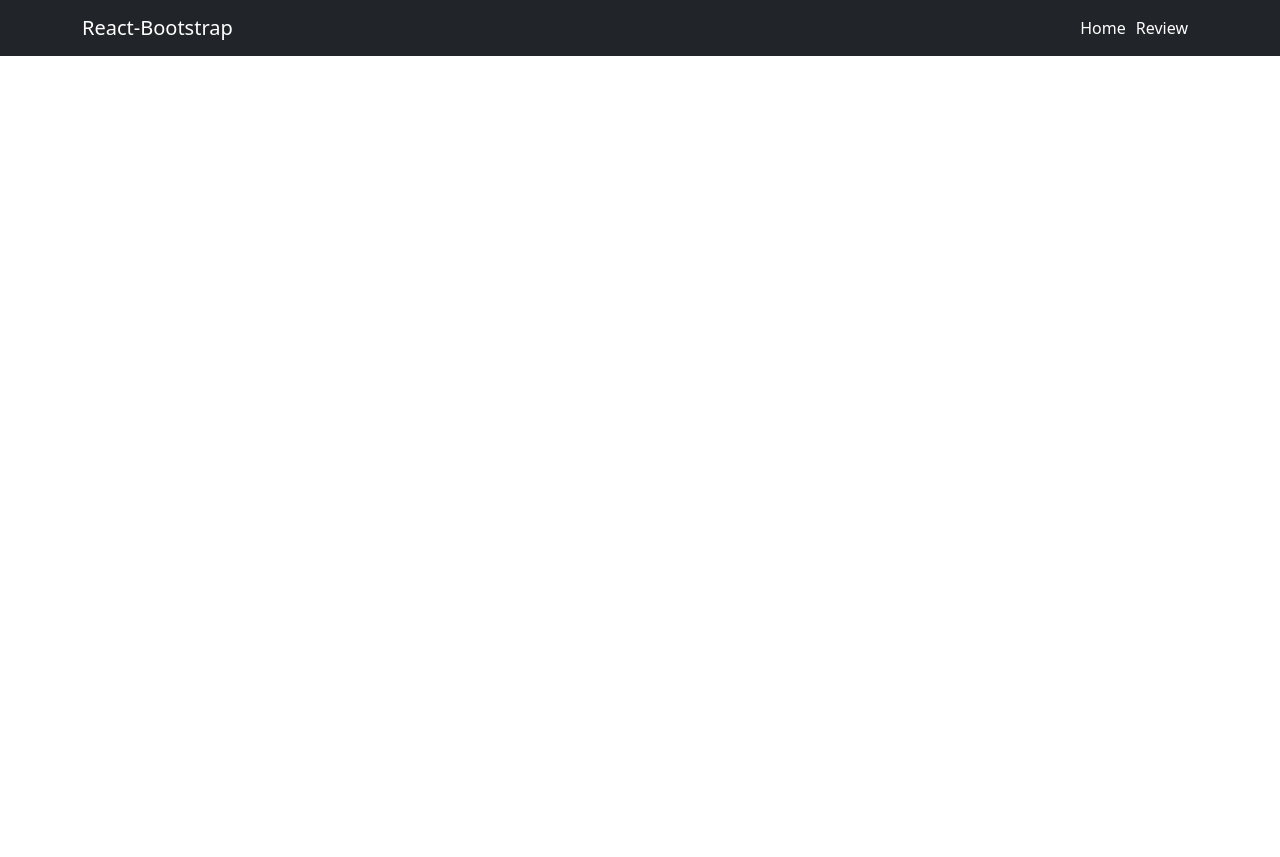
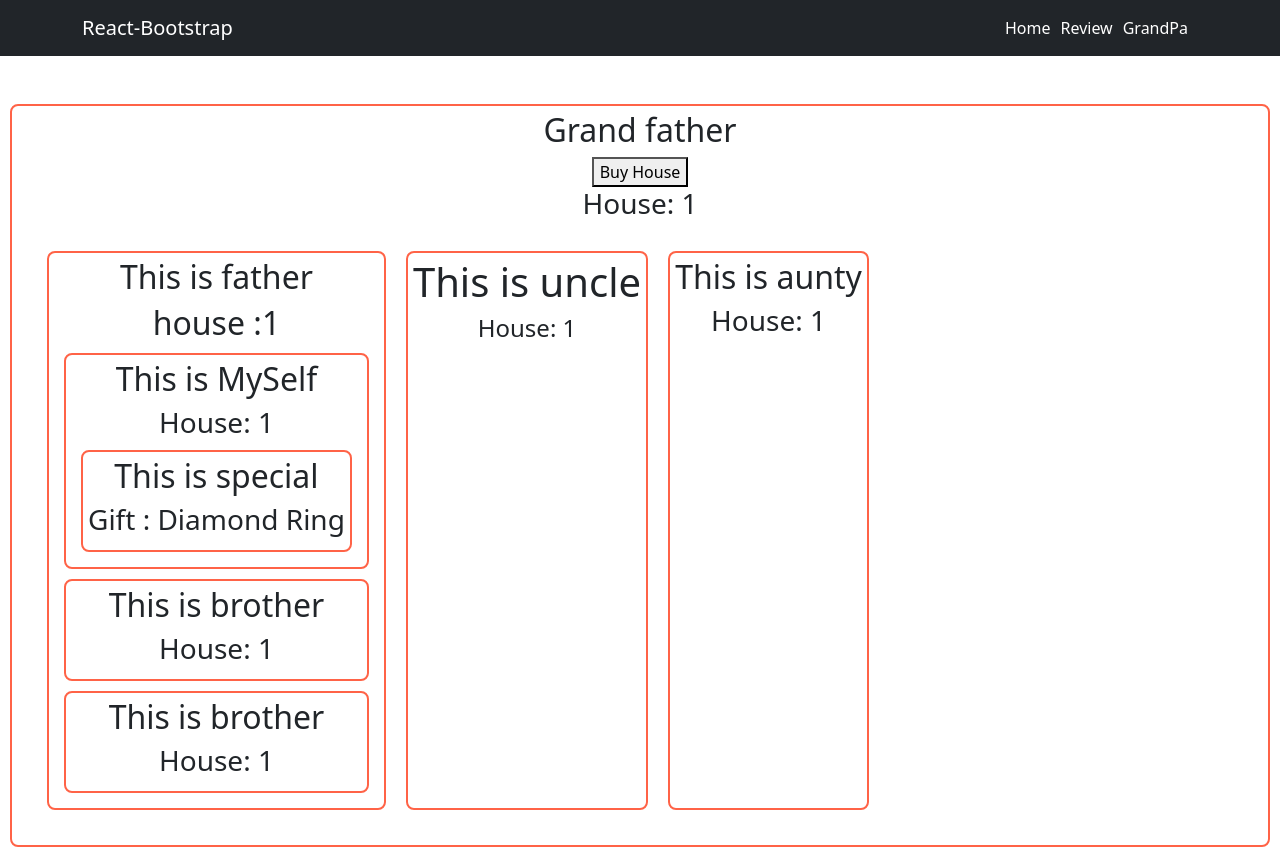
Before and after one commit to NayimHossen2020/t-shirt-shop, a React (Create React App) app: page /grandpa in a window 1280 px wide. Before the commit the page ends 800 px from the top, so only its background shows below. Built offline with nearby package versions, Linux system fonts and the light colour scheme.

Commit message:
data passing system

```diff
--- a/src/App.js
+++ b/src/App.js
@@ -4,6 +4,7 @@ import Header from './Components/Header/Header';
 import Home from './Components/Home/Home';
 import { Routes, Route } from "react-router-dom";
 import Review from './Components/Review/Review';
+import GrandPa from './Components/GrandPa/GrandPa';
 
 function App() {
   return (
@@ -13,6 +14,7 @@ function App() {
         <Route path='/' element={<Home></Home>}></Route>
         <Route path='/home' element={<Home></Home>}></Route>
         <Route path='/review' element={<Review></Review>}></Route>
+        <Route path='/grandpa' element={<GrandPa></GrandPa>}></Route>
       </Routes>
     </div>
   );
--- /dev/null
+++ b/src/Components/Aunty/Aunty.js
@@ -0,0 +1,12 @@
+import React from 'react';
+
+const Aunty = ({ house }) => {
+    return (
+        <div>
+            <h2>This is aunty</h2>
+            <h3>House: {house}</h3>
+        </div>
+    );
+};
+
+export default Aunty;
--- /dev/null
+++ b/src/Components/Brother/Brother.js
@@ -0,0 +1,12 @@
+import React from 'react';
+
+const Brother = ({ house }) => {
+    return (
+        <div>
+            <h2>This is brother</h2>
+            <h3>House: {house}</h3>
+        </div>
+    );
+};
+
+export default Brother;
--- /dev/null
+++ b/src/Components/Father/Father.js
@@ -0,0 +1,18 @@
+import React from 'react';
+import MySelf from '../MySelf/MySelf';
+import Brother from '../Brother/Brother';
+import Sister from '../Brother/Brother';
+
+const Father = ({ house, ornaments }) => {
+    return (
+        <div>
+            <h2>This is father</h2>
+            <h2>house :{house}</h2>
+            <MySelf house={house} ornaments={ornaments}></MySelf>
+            <Brother house={house}></Brother>
+            <Sister house={house}></Sister>
+        </div>
+    );
+};
+
+export default Father;
--- /dev/null
+++ b/src/Components/GrandPa/GrandPa.css
@@ -0,0 +1,13 @@
+.grandPa div,
+.grandPa {
+    border: 2px solid tomato;
+    margin: 10px;
+    padding: 5px;
+    border-radius: 8px;
+}
+
+.grandPa1 {
+    display: flex;
+    margin: 15px;
+    padding: 5px;
+}
--- /dev/null
+++ b/src/Components/GrandPa/GrandPa.js
@@ -0,0 +1,26 @@
+import React, { useState } from 'react';
+import Uncle from '../../Components/Uncle/Uncle';
+import Father from '../../Components/Father/Father';
+import Aunty from '../Aunty/Aunty';
+import './GrandPa.css';
+
+const GrandPa = () => {
+    const [house, setHouse] = useState(1);
+
+    const ornaments = 'Diamond Ring';
+
+    return (
+        <div className='grandPa'>
+            <h2>Grand father</h2>
+            <button onClick={() => setHouse(house + 1)}>Buy House</button>
+            <h3>House: {house}</h3>
+            <section className='grandPa1'>
+                <Father house={house} ornaments={ornaments}></Father>
+                <Uncle house={house}></Uncle>
+                <Aunty house={house}></Aunty>
+            </section>
+        </div>
+    );
+};
+
+export default GrandPa;
--- /dev/null
+++ b/src/Components/MySelf/MySelf.js
@@ -0,0 +1,14 @@
+import React from 'react';
+import Special from '../Special/Special';
+
+const MySelf = ({ house, ornaments }) => {
+    return (
+        <div>
+            <h2>This is MySelf</h2>
+            <h3>House: {house}</h3>
+            <Special ornaments={ornaments}></Special>
+        </div>
+    );
+};
+
+export default MySelf;
--- a/src/Components/Navigation/Navigation.js
+++ b/src/Components/Navigation/Navigation.js
@@ -14,6 +14,7 @@ const Navigation = () => {
                         <Nav className="ms-auto">
                             <Link className='link-style' to="/home">Home</Link>
                             <Link className='link-style' to="/review">Review</Link>
+                            <Link className='link-style' to="/grandpa">GrandPa</Link>
                         </Nav>
                     </Navbar.Collapse>
                 </Container>
--- /dev/null
+++ b/src/Components/Special/Special.js
@@ -0,0 +1,12 @@
+import React from 'react';
+
+const Special = ({ ornaments }) => {
+    return (
+        <div style={{ border: "2px solid tomato" }}>
+            <h2>This is special</h2>
+            <h3>Gift : {ornaments}</h3>
+        </div>
+    );
+};
+
+export default Special;
--- /dev/null
+++ b/src/Components/Uncle/Uncle.js
@@ -0,0 +1,12 @@
+import React from 'react';
+
+const Uncle = ({ house }) => {
+    return (
+        <div>
+            <h1>This is uncle</h1>
+            <h4>House: {house}</h4>
+        </div>
+    );
+};
+
+export default Uncle;
```
Also changed, not shown: src/Components/Sister/Sister.js (added, +12 -0 lines).
